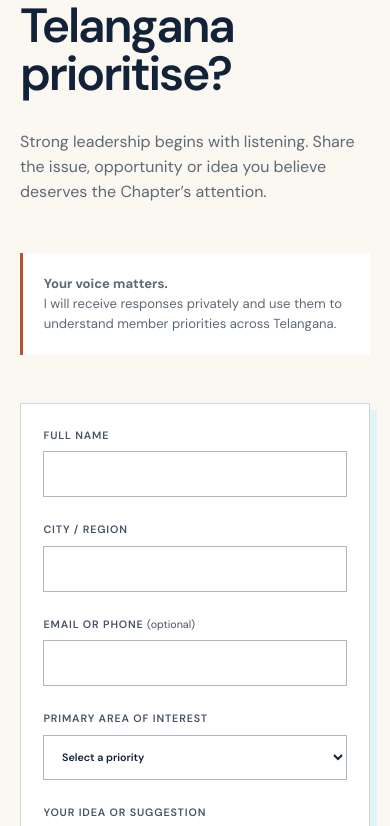
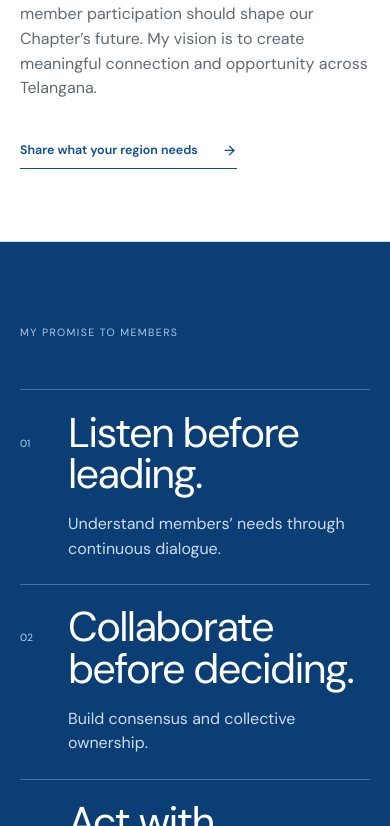
Before and after one commit to shivasricharan/adityasingaraju, a React (Vite) app: page / in a window 390 px wide. Shown: the part 10918-11744 px from the top of the page. Built offline with nearby package versions, Linux system fonts and the light colour scheme.

Commit message:
Move listening form after commitments and add mobile CTA

```diff
--- a/src/main.tsx
+++ b/src/main.tsx
@@ -32,7 +32,7 @@ function Header() {
     <button className="menuButton" onClick={() => setOpen(v => !v)} aria-expanded={open} aria-label="Toggle navigation">{open ? <X/> : <Menu/>}</button>
     <nav className={open ? 'open' : ''} aria-label="Primary navigation">
       {nav.map(([label, id]) => <a key={id} href={'#' + id} onClick={() => setOpen(false)}>{label}</a>)}
-      <a className="headerCta" href="#commitments" onClick={() => setOpen(false)}>Explore my vision <ArrowRight/></a>
+      <a className="headerCta" href="#priorities" onClick={() => setOpen(false)}>Share your priority <ArrowRight/></a>
     </nav>
   </header>
 }
@@ -157,7 +157,7 @@ function PrioritiesForm() {
   return <section id="priorities" className="prioritiesSection">
     <div className="prioritiesCopy">
       <SectionHeading number="04" title="What should IIA Telangana prioritise?"/>
-      <p>Strong leadership begins with listening. Share the issue, opportunity or idea you believe deserves the Chapter’s attention.</p>
+      <p><strong>Your experience can strengthen this vision.</strong> What issue, opportunity or idea should IIA Telangana address? Share your priority with me.</p>
       <div className="formAssurance"><p><strong>Your voice matters.</strong><br/>I will receive responses privately and use them to understand member priorities across Telangana.</p></div>
     </div>
     <form name="member-priorities" method="POST" action="/thank-you.html" data-netlify="true" data-netlify-honeypot="bot-field" onSubmit={submit}>
@@ -186,6 +186,17 @@ function Footer() {
   return <footer><Brand/><p>A stronger, more connected IIA Telangana.</p><p>© {new Date().getFullYear()} Dr. Aditya Singaraju</p></footer>
 }
 
-function App() { return <><Header/><main><Hero/><WhyAditya/><Pillars/><Journey/><Commitments/><Reach/><Promise/><PrioritiesForm/><Closing/></main><Footer/></> }
+function MobilePriorityCta() {
+  const [visible, setVisible] = React.useState(false)
+  React.useEffect(() => {
+    const update = () => setVisible(window.scrollY > 360)
+    update()
+    window.addEventListener('scroll', update, { passive: true })
+    return () => window.removeEventListener('scroll', update)
+  }, [])
+  return <a className={'mobilePriorityCta' + (visible ? ' visible' : '')} href="#priorities">Share your priority <ArrowRight/></a>
+}
+
+function App() { return <><Header/><main><Hero/><WhyAditya/><Pillars/><Journey/><Commitments/><PrioritiesForm/><Reach/><Promise/><Closing/></main><MobilePriorityCta/><Footer/></> }
 
 createRoot(document.getElementById('root')!).render(<React.StrictMode><App/></React.StrictMode>)
```
